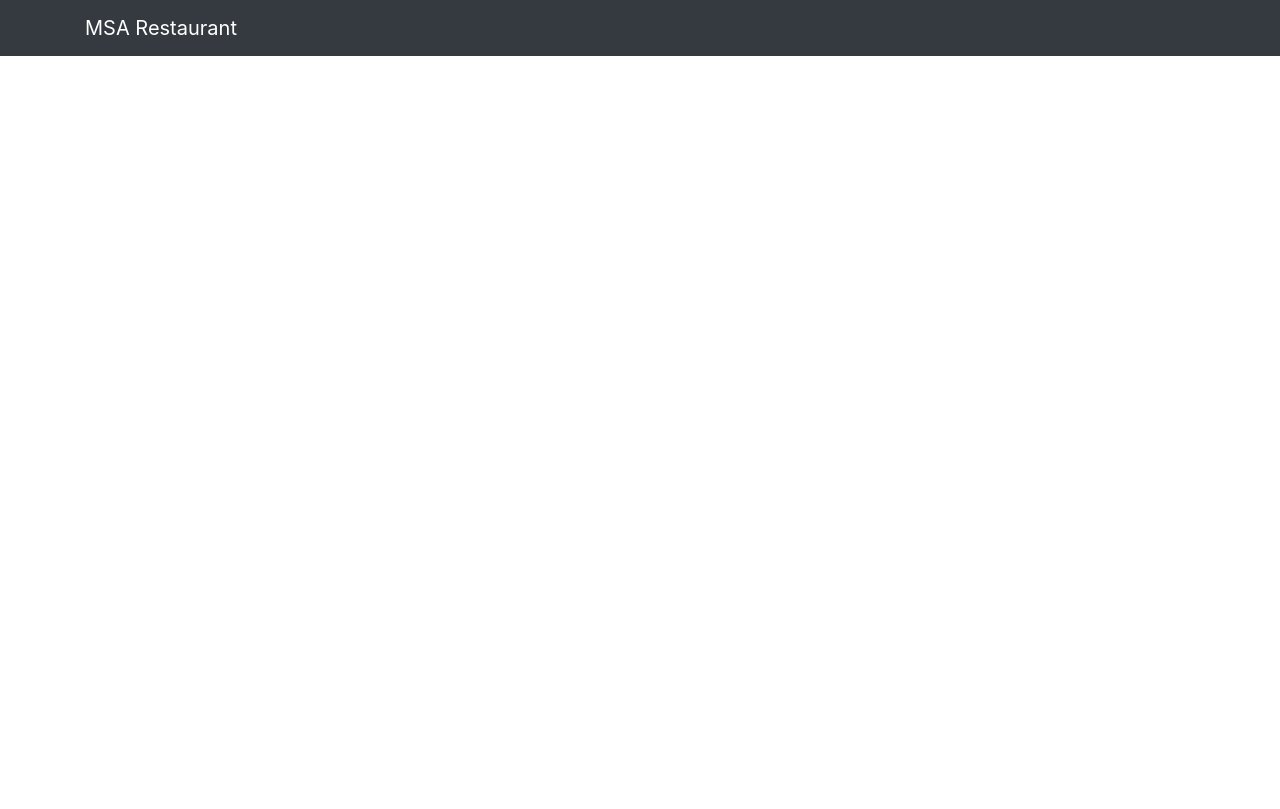
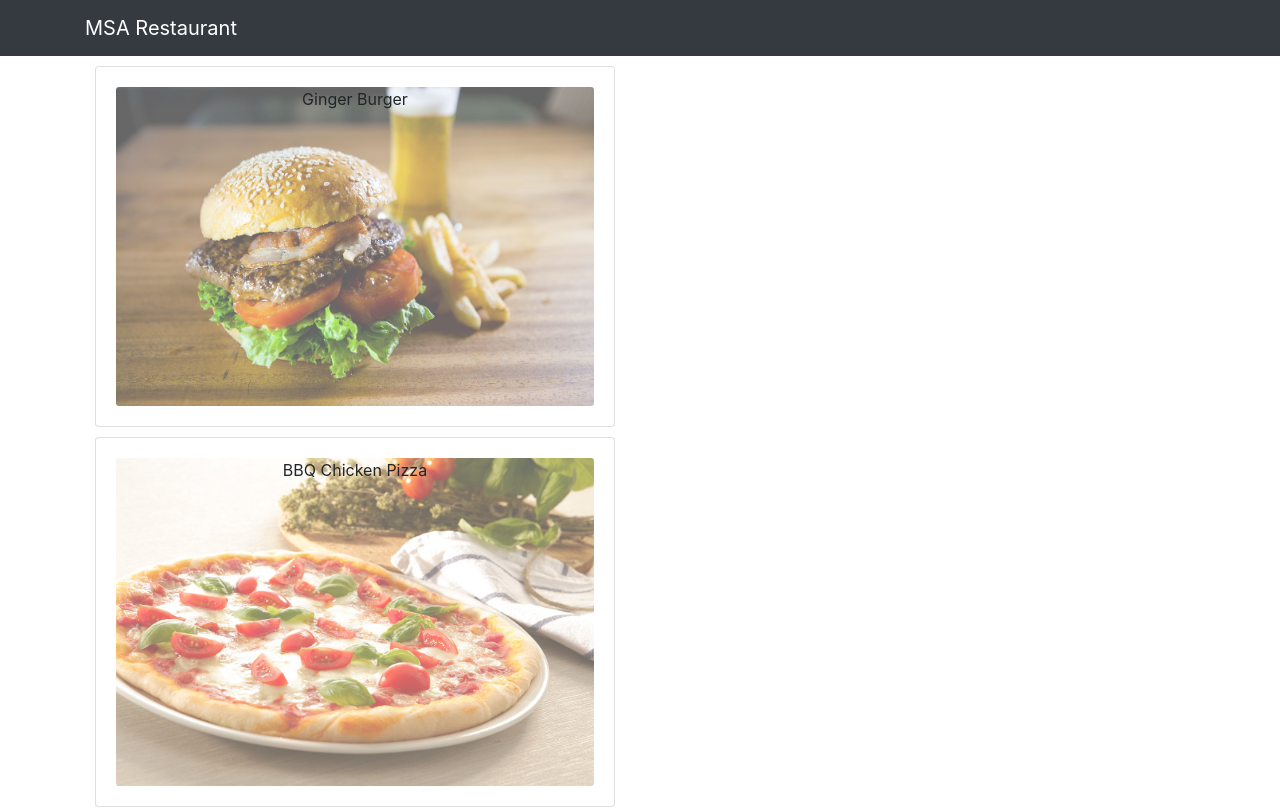
Before and after one commit to shahajahancse/React-Basic, a React (Create React App) app: page /menu in a window 1280 px wide. Shown: the top 809 px of the page. Built offline with nearby package versions, Linux system fonts and the light colour scheme.

Commit message:
Designing menu items

```diff
--- a/src/App.css
+++ b/src/App.css
@@ -1,3 +1,9 @@
 .App {
   text-align: center;
 }
+.img-card {
+  margin: 10px;
+}
+.img-opacity{
+  opacity: 0.6;
+}
--- a/src/components/body/MenuItem.js
+++ b/src/components/body/MenuItem.js
@@ -1,10 +1,21 @@
 import React from 'react';
+import { Card, CardBody,  CardImg, CardImgOverlay, CardTitle,/* CardText, CardTitle, CardImgOverlay  */} from "reactstrap";
 
 const MenuItem = props => {
-    console.log(props);
     return (
         <div>
-
+            <Card className="img-card">
+                <CardBody>
+                    <CardImg className="img-opacity"
+                        width="100%"
+                        alt={props.dish.name}
+                        src={props.dish.image}>
+                    </CardImg>
+                    <CardImgOverlay>
+                        <CardTitle>{props.dish.name}</CardTitle>
+                    </CardImgOverlay>
+                </CardBody>
+            </Card>
         </div>
     );
 }
```
